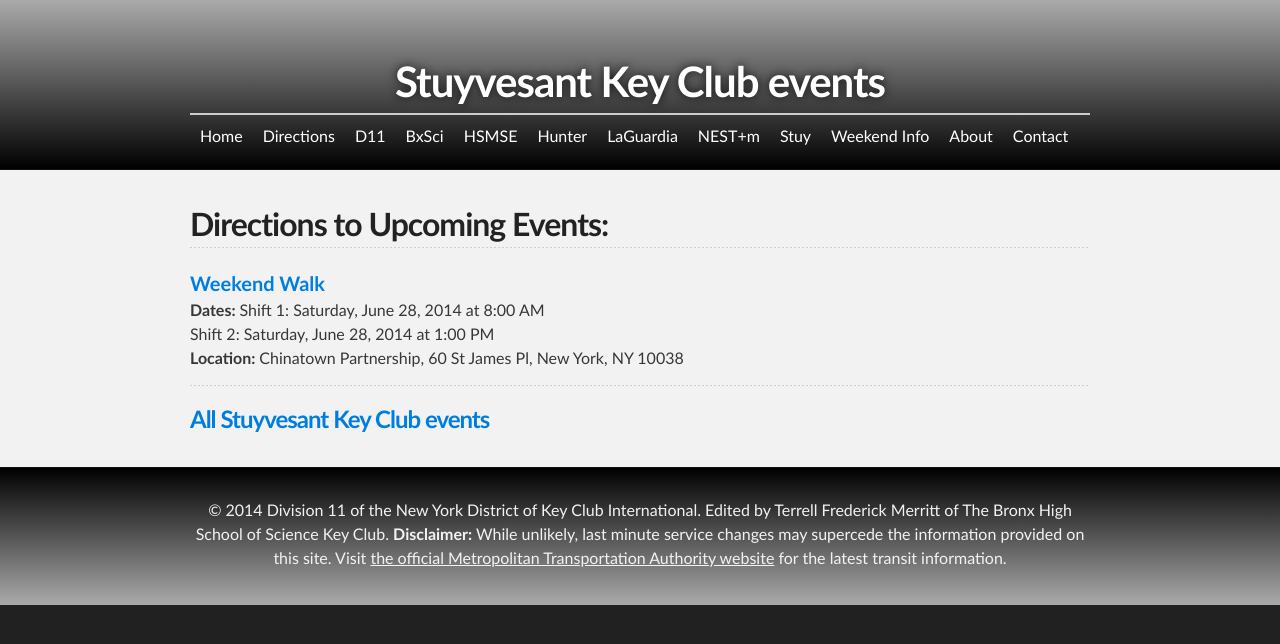
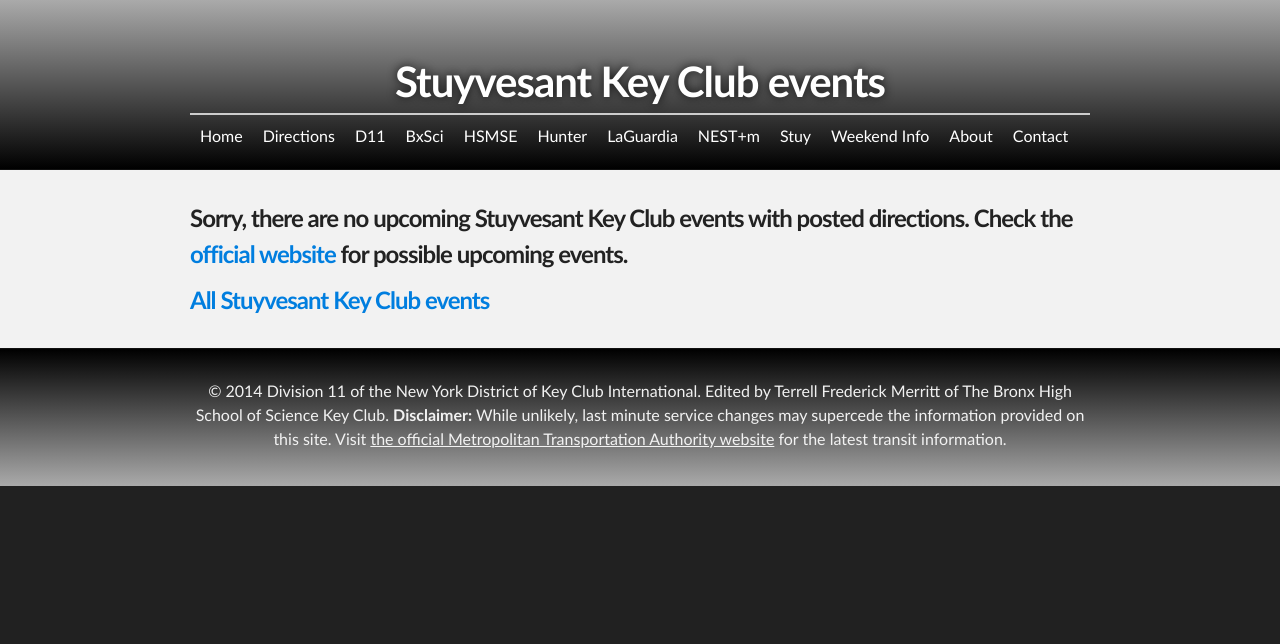
Before and after one commit to d11directions/d11directions.github.io, a Jekyll site: the page built from stuy/index.html, in a window 1280 px wide. Shown: the top 644 px of the page. Built offline with Jekyll 4.4.1, drawn with Linux system fonts in a browser that asks for light colours; part of the change alters nothing that is shown.

Commit message:
Weekend Walk over

```diff
--- a/stuy/index.html
+++ b/stuy/index.html
@@ -2,7 +2,7 @@
 layout: default
 title: Stuyvesant Key Club events
 ---
-{% assign lim = 1 %}
+{% assign lim = 0 %}
   {% if lim > 0 %}
   <h2>Directions to Upcoming Events:</h2>
   {% for tag in site.tags.stuy reversed limit: lim %}
```
